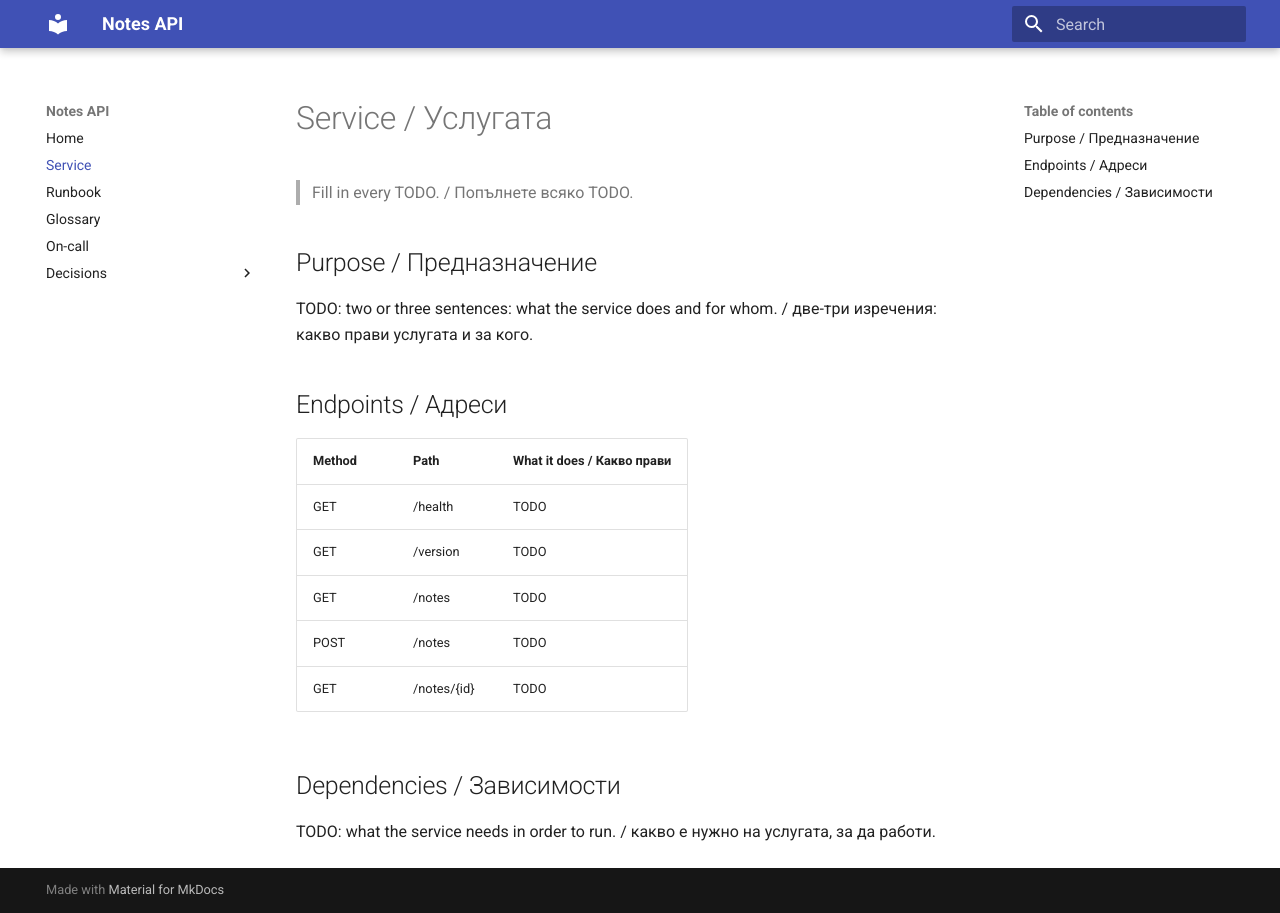
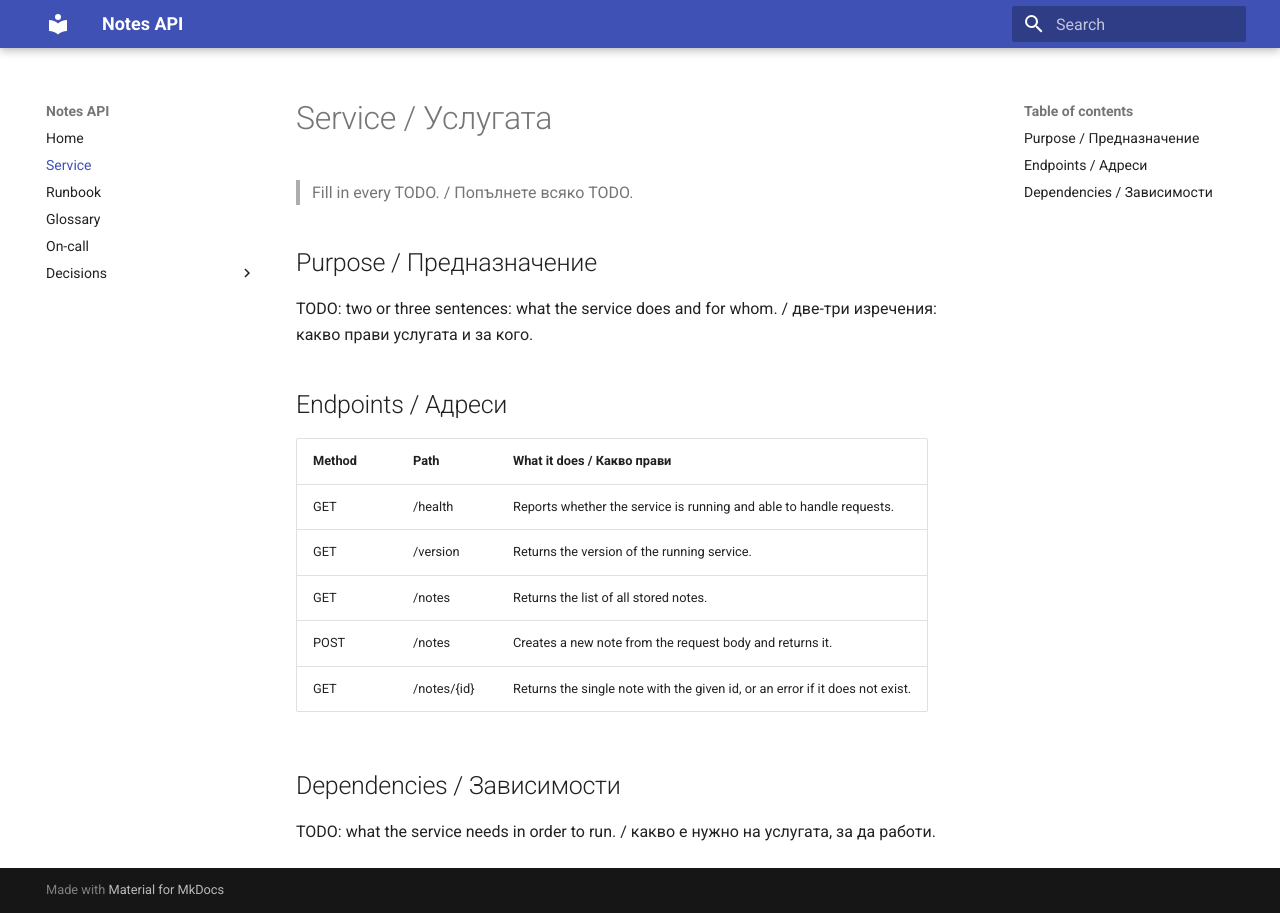
Before and after one commit to Namute2/devops-labs-fn371223051, an MkDocs documentation site: the page built from docs/service.md, in a window 1280 px wide. Built offline with MkDocs 1.6.1 and Material for MkDocs 9.7.7, drawn with Linux system fonts in a browser that asks for light colours.

Commit message:
add service.md

```diff
--- a/docs/service.md
+++ b/docs/service.md
@@ -10,11 +10,11 @@ TODO: two or three sentences: what the service does and for whom. / две-тр
 
 | Method | Path | What it does / Какво прави |
 |---|---|---|
-| GET | /health | TODO |
-| GET | /version | TODO |
-| GET | /notes | TODO |
-| POST | /notes | TODO |
-| GET | /notes/{id} | TODO |
+| GET | /health | Reports whether the service is running and able to handle requests. |
+| GET | /version | Returns the version of the running service. |
+| GET | /notes | Returns the list of all stored notes. |
+| POST | /notes | Creates a new note from the request body and returns it. |
+| GET | /notes/{id} | Returns the single note with the given id, or an error if it does not exist. |
 
 ## Dependencies / Зависимости
 
```
